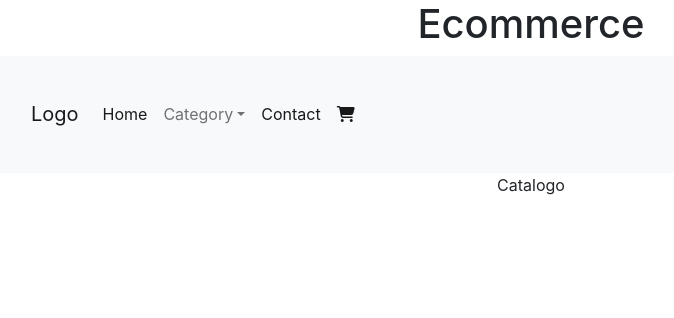
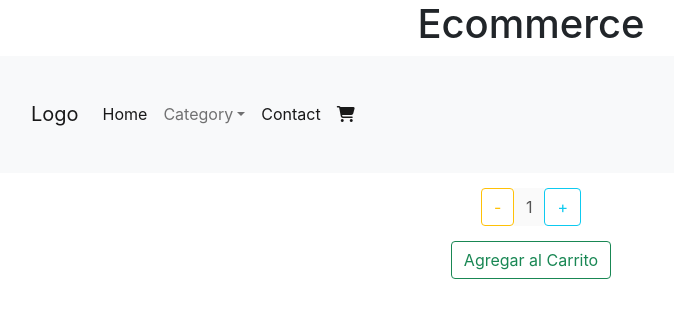
Before and after one commit to patoGarci/ecommerce, a React (Create React App) app: page / in a window 1280 px wide. Shown: the top 318 px of the page, without its empty margins (109-783 px from the left). Built offline with nearby package versions, Linux system fonts and the light colour scheme.

Commit message:
contador

```diff
--- /dev/null
+++ b/src/components/ItemCount/ItemCount.js
@@ -0,0 +1,25 @@
+import React, {useState}from 'react';
+import  './itemCount.css'
+export default function ItemCount({stock, initial, onAdd}) {
+    const [count, setCount] = useState(initial)
+    let decrement = () => {
+        if (count > 1){
+            setCount(count -1);
+        }
+    }
+    let increase = () =>{
+        if(count < stock){
+            setCount(count + 1);
+        }
+    }
+    return (
+        <>
+            <div className="button-cant">
+                <button type="button" class="btn btn-outline-warning" onClick={decrement}>-</button>
+                <input className="cant" disabled value={count}/>
+                <button type="button" class="btn btn-outline-info" onClick={increase}>+</button>
+            </div>
+            <button type="button" class="btn btn-outline-success" onClick={e => onAdd(e,count)}>Agregar al Carrito</button>
+        </>
+    )
+}
--- /dev/null
+++ b/src/components/ItemCount/itemCount.css
@@ -0,0 +1,17 @@
+.button-cant {
+  display: -webkit-box;
+  display: -ms-flexbox;
+  display: flex;
+  -webkit-box-pack: center;
+      -ms-flex-pack: center;
+          justify-content: center;
+  margin: 15px;
+}
+
+.button-cant .cant {
+  border: 0;
+  outline: none;
+  text-align: center;
+  width: 30px;
+}
+/*# sourceMappingURL=itemCount.css.map */
--- /dev/null
+++ b/src/components/ItemCount/itemCount.scss
@@ -0,0 +1,11 @@
+.button-cant{
+    display: flex;
+    justify-content: center;
+    margin: 15px;
+    .cant{
+        border:0;
+        outline: none;
+        text-align: center;
+        width: 30px;
+    }
+}
--- a/src/components/ItemListContainer/ItemListContainer.js
+++ b/src/components/ItemListContainer/ItemListContainer.js
@@ -1,9 +1,13 @@
 import React from 'react'
-
+import ItemCount from '../ItemCount/ItemCount'
 export default function ItemListContainer() {
+    const onAdd = (e,count)=>{
+        alert(`agregaste ${count} al carrito`);
+        count = 1;
+    }
     return (
-        <div>
-            Catalogo
-        </div>
+        <>
+            <ItemCount stock={5} initial={1} onAdd={onAdd}/>
+        </>
     )
 }
```
Also changed, not shown: 1 other file (tests, documents, lock files or other folders).
